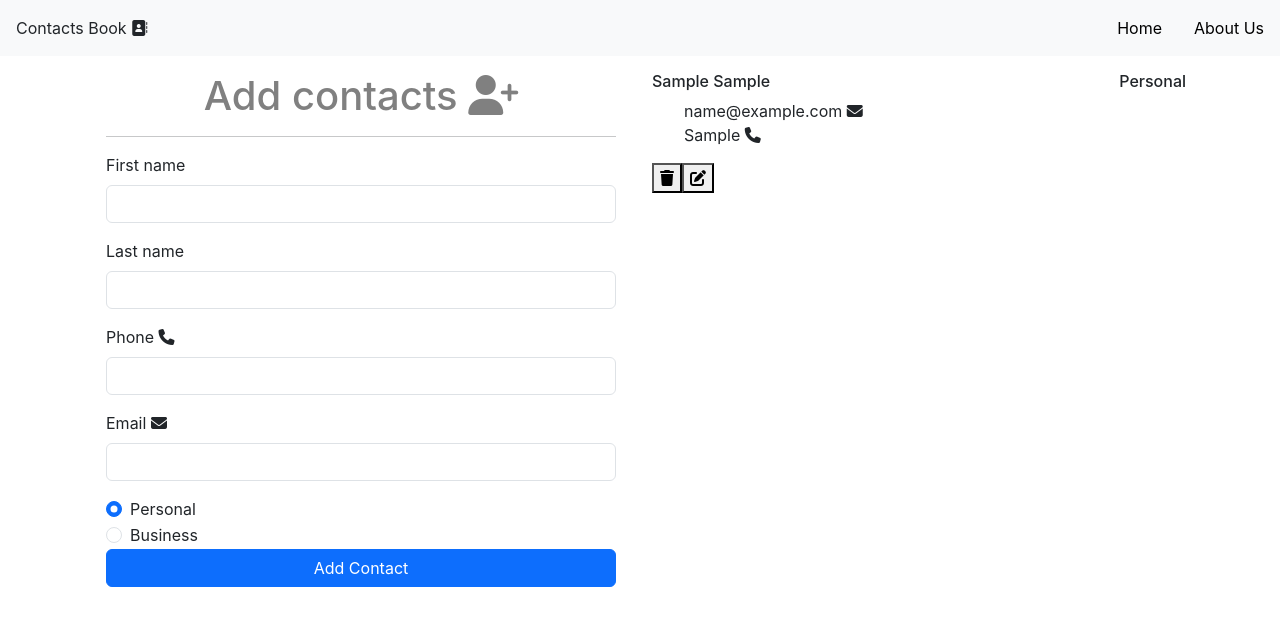
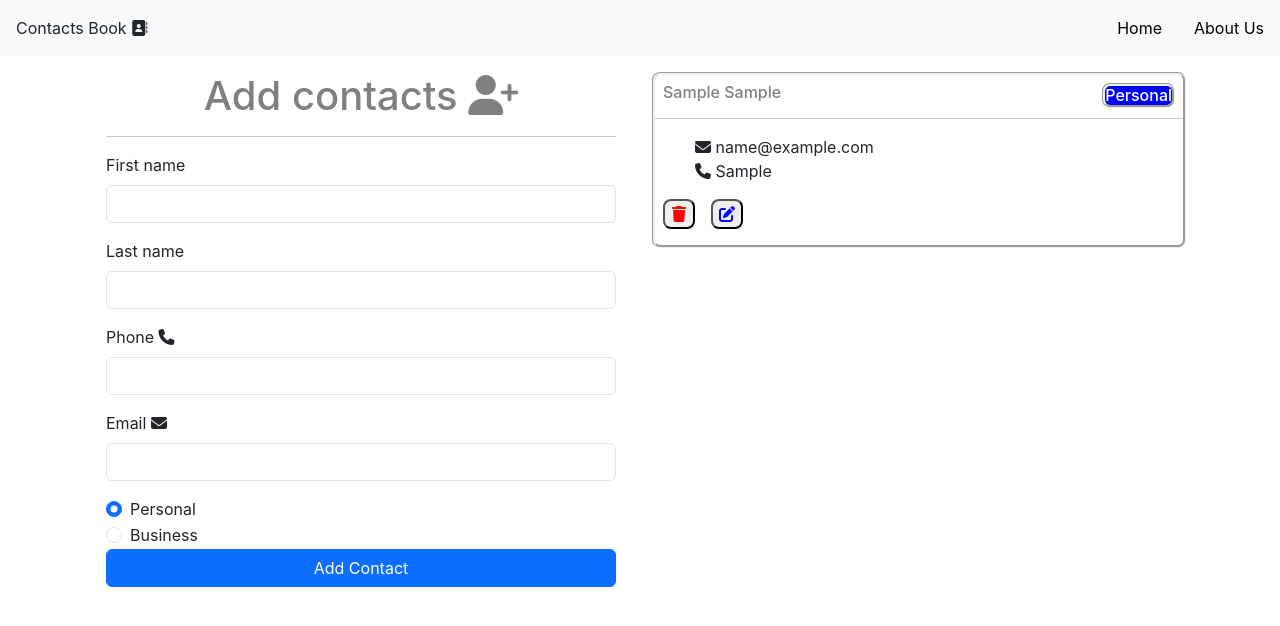
Before and after one commit to blake-guala/contacts-keeper-application-, a React (Create React App) app in the folder frontend/: page / in a window 1280 px wide. Both pictures are taken after typing "Sample", "Sample", "Sample", "name@example.com" into the empty fields and a click on the button "Add Contact". Shown: the top 626 px of the page. Built offline with nearby package versions, Linux system fonts and the light colour scheme.

Commit message:
ContactsItem.js

```diff
--- a/frontend/src/App.css
+++ b/frontend/src/App.css
@@ -27,10 +27,24 @@
 
 .h-custom {
   text-align: left;
+  margin: 0.5rem;
+  width: auto;
+}
+
+.name {
+  color: gray;
+  border-radius: 0.5rem;
 }
 
 .type{
   float: right;
+  border-style: groove;
+  border-radius: 0.5rem;
+  text-align: center;
+}
+
+.ul-custom {
+  margin: 0.5rem;
 }
 
 .li-custom {
@@ -40,4 +54,27 @@
 .container-custom {
   margin-top: 1rem;
   margin-bottom: 1rem;
+  border-style: groove;
+  border-radius: 0.5rem;
+  height: 11rem;
 }
+
+.delete-custom {
+  border-radius: 0.5rem;
+  width: 2rem;
+  margin: 0.5rem;
+}
+.edit-custom {
+  border-radius: 0.5rem;
+  width: 2rem;
+  margin: 0.5rem;
+}
+
+.Personal{
+  background-color: blue;
+  color: white;
+}
+.Business{
+  background-color: #088F8F;
+  color: white;
+}
--- a/frontend/src/component/contacts/ContactsItem.js
+++ b/frontend/src/component/contacts/ContactsItem.js
@@ -4,14 +4,15 @@ export const ContactsItem = ({ contact }) => {
     const { firstName,lastName, email, phone, type } = contact
   return (
     <div className='container-custom'>
-        <h6 className='h-custom'>{firstName} {''}{lastName}
-        <span className='type'>{type}</span></h6>
-        <ul>
-            <li className='li-custom'>{email} <i className="fa fa-envelope" ></i></li>
-            <li className='li-custom'>{phone} <i className="fa-solid fa-phone"></i></li>
+        <h6 className='h-custom'><span className='name'> {firstName} {''}{lastName} </span>
+        <span className={`type ${type === 'Personal' ? 'Personal' : 'Business'}`}>{type}</span></h6>
+        <hr />
+        <ul className='ul-custom'>
+            <li className='li-custom'><i className="fa fa-envelope" > </i>  {email}</li>
+            <li className='li-custom'> <i className="fa-solid fa-phone"></i> {phone}</li>
         </ul>
-        <button><i className="fa fa-trash"></i></button>
-        <button><i className="fas fa-edit"></i></button>
+        <button className='delete-custom'><i className="fa fa-trash" style={{color: 'red'}}></i></button>
+        <button className='edit-custom'><i className="fas fa-edit" style={{color: 'blue'}}></i></button>
     </div>
   )
 }
--- a/frontend/src/component/pages/Login.js
+++ b/frontend/src/component/pages/Login.js
@@ -1,6 +1,8 @@
 import React, { useState } from 'react'
+import { useDispatch } from 'react-redux'
 
 export const Login = () => {
+  // const dispatch = useDispatch()
     const [login, setLogin] = useState({
         email: '',
         password: ''
@@ -12,6 +14,9 @@ export const Login = () => {
 
     const onSubmit = (e) => {
       e.preventDefault()
+      if (email === '' || password === '') {
+        // dispatch(setAlert())
+      }
       console.log(email, password);
     }
 
```
Also changed, not shown: frontend/src/component/layout/Alert.js (added, +7 -0 lines).
